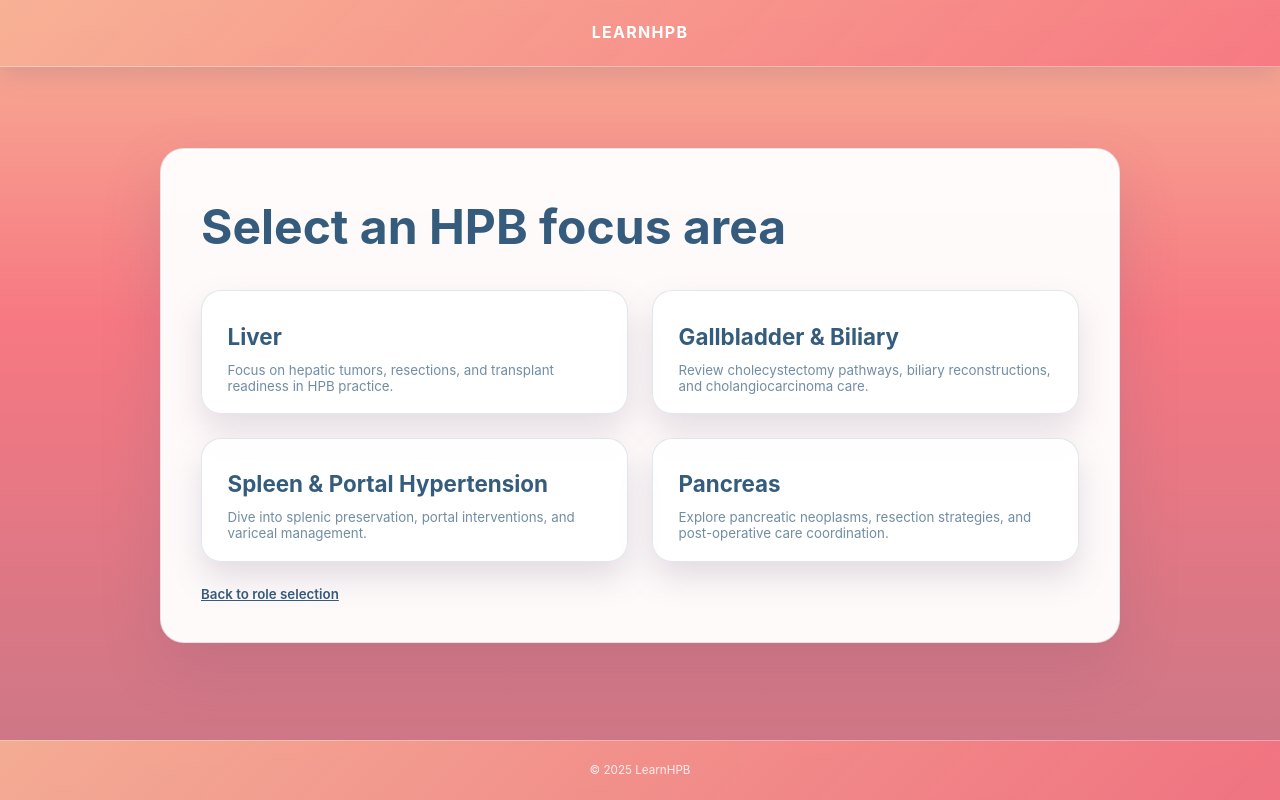
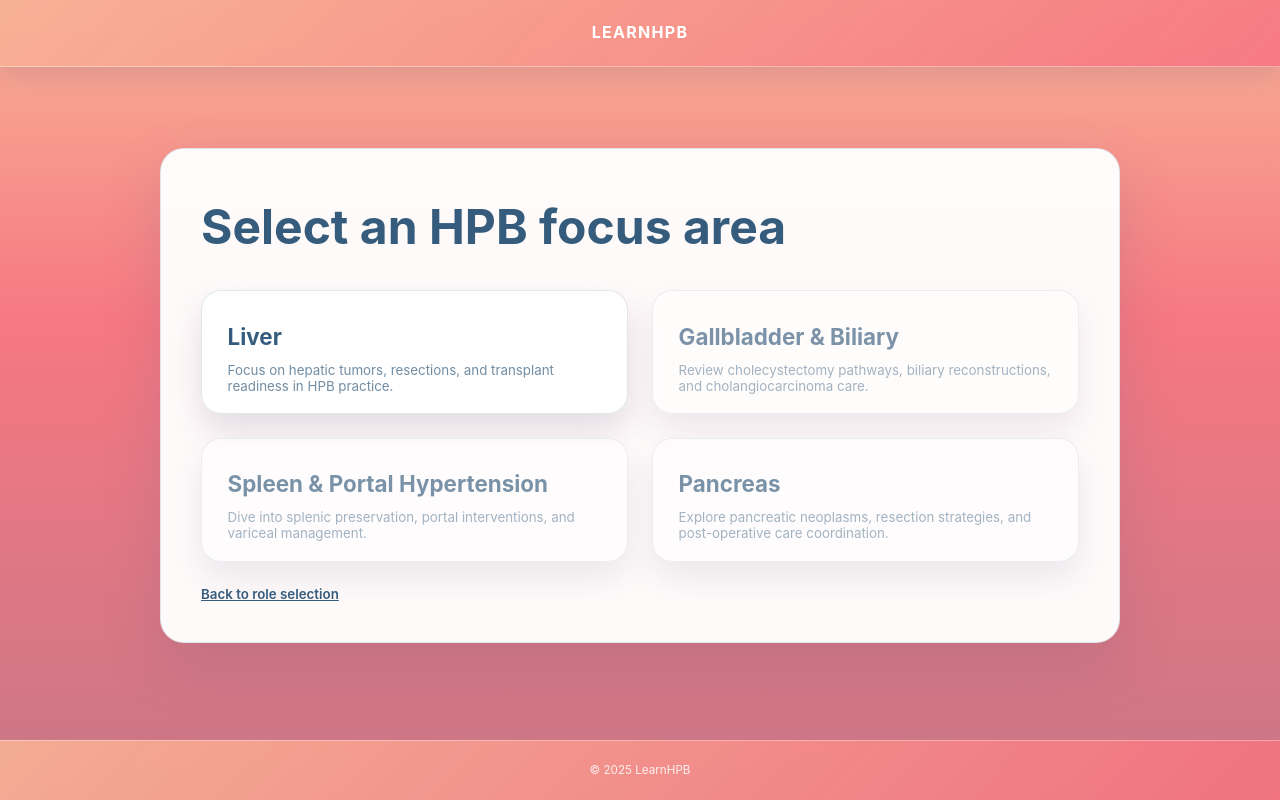
Before and after one commit to josephmitchell48/learnHPB, a React app in the folder frontend/: page /specialties in a window 1280 px wide. Built offline with nearby package versions, Linux system fonts and the light colour scheme; the HTML template or start-up script is replaced by a standard one; what @kitware/vtk.js would draw is missing.

Commit message:
disabled non liver pathways

```diff
--- a/frontend/src/pages/SpecialtySelectionPage.tsx
+++ b/frontend/src/pages/SpecialtySelectionPage.tsx
@@ -18,12 +18,13 @@ const SpecialtySelectionPage = () => {
         <h2 className="panel-title">Select an HPB focus area</h2>
         <div className="card-grid two-columns">
           {specialties.map((specialty) => {
+            const isLiver = specialty.id === 'hpb-liver'
             return (
               <button
                 key={specialty.id}
-                className="card-button specialty-card"
+                className={`card-button specialty-card${isLiver ? '': ' role-card--disabled'}`}
                 type="button"
-                onClick={() =>
+                onClick={ isLiver ?  () =>
                   navigate(`/learning/${specialty.id}`, {
                     state: {
                       role: role ?? 'guest',
@@ -32,6 +33,7 @@ const SpecialtySelectionPage = () => {
                       specialty,
                     },
                   })
+                  : undefined
                 }
               >
                 <div className="card-accent" aria-hidden />
```
Also changed, not shown: frontend/public/gptOutput/case_d466b655/HCC_Patient_Daniel_Huang/Clinical_Notes.txt (deleted), frontend/public/gptOutput/case_d466b655/HCC_Patient_Daniel_Huang/Follow_Up.txt (deleted), frontend/public/gptOutput/case_d466b655/HCC_Patient_Daniel_Huang/Imaging_Report.txt (deleted), frontend/public/gptOutput/case_d466b655/HCC_Patient_Daniel_Huang/Lab_Results.txt (deleted), frontend/public/gptOutput/case_d466b655/HCC_Patient_Daniel_Huang/Pathology_Report.txt (deleted), frontend/public/gptOutput/case_d466b655/HCC_Patient_Daniel_Huang/Treatment_Plan.txt (deleted).
